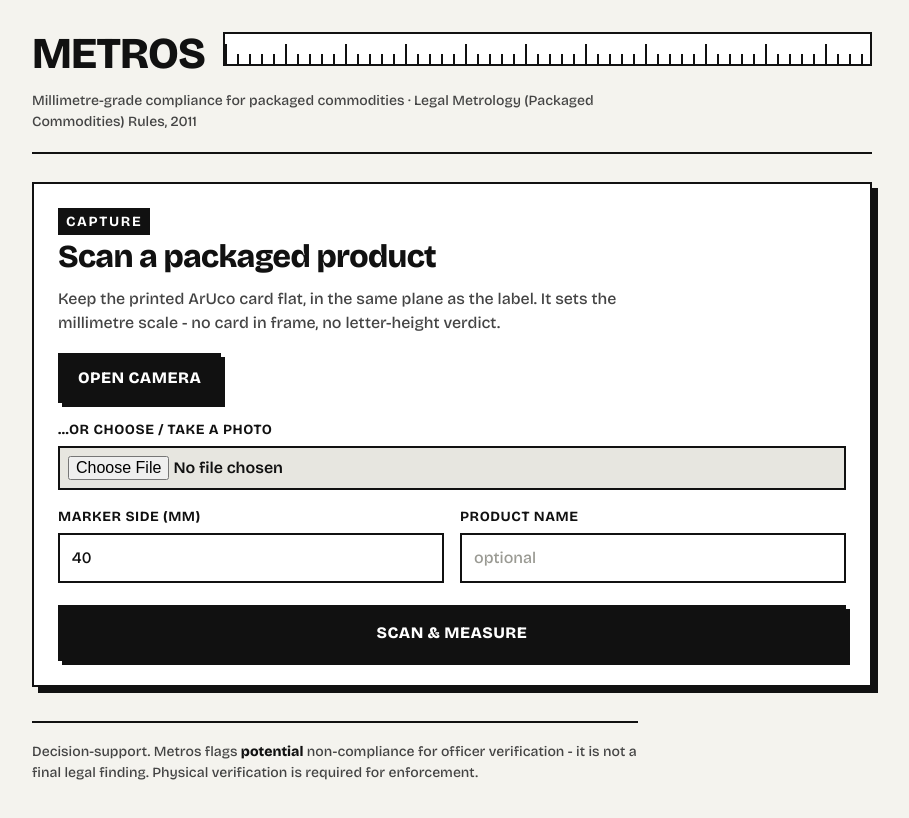
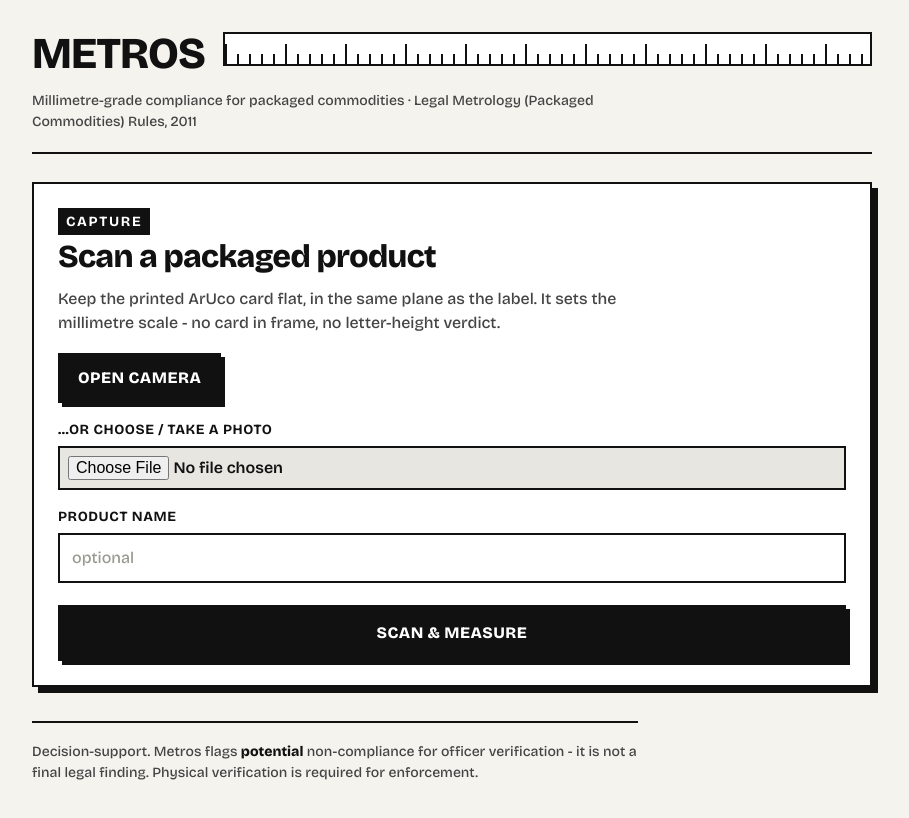
Before and after one commit to mugiwaraluffy56/sih-26, a React (Vite) app in the folder frontend/: page / in a window 1280 px wide. Shown: the top 818 px of the page, without its empty margins (188-1097 px from the left). Built offline with nearby package versions, Linux system fonts and the light colour scheme.

Commit message:
hardcode 40mm marker, remove marker size field
Signed-off-by: mugiwaraluffy56 <myakampuneeth@gmail.com>

```diff
--- a/frontend/src/App.jsx
+++ b/frontend/src/App.jsx
@@ -6,7 +6,6 @@ import CameraCapture from "./CameraCapture.jsx";
 function ScanForm({ onReport }) {
   const [file, setFile] = useState(null);
   const [previewUrl, setPreviewUrl] = useState("");
-  const [markerMm, setMarkerMm] = useState("40");
   const [productName, setProductName] = useState("");
   const [busy, setBusy] = useState(false);
   const [err, setErr] = useState("");
@@ -24,7 +23,7 @@ function ScanForm({ onReport }) {
     setBusy(true);
     setErr("");
     try {
-      onReport(await scan({ file, markerMm, productName }));
+      onReport(await scan({ file, productName }));
     } catch (e2) {
       setErr(String(e2.message || e2));
     } finally {
@@ -57,18 +56,11 @@ function ScanForm({ onReport }) {
         </figure>
       )}
 
-      <div className="grid2">
-        <label className="field">
-          <span>Marker side (mm)</span>
-          <input className="mono" value={markerMm}
-            onChange={(e) => setMarkerMm(e.target.value)} inputMode="decimal" />
-        </label>
-        <label className="field">
-          <span>Product name</span>
-          <input value={productName} placeholder="optional"
-            onChange={(e) => setProductName(e.target.value)} />
-        </label>
-      </div>
+      <label className="field">
+        <span>Product name</span>
+        <input value={productName} placeholder="optional"
+          onChange={(e) => setProductName(e.target.value)} />
+      </label>
 
       <button className="cta" type="submit" disabled={busy}>
         {busy ? "Measuring…" : "Scan & measure"}
```
